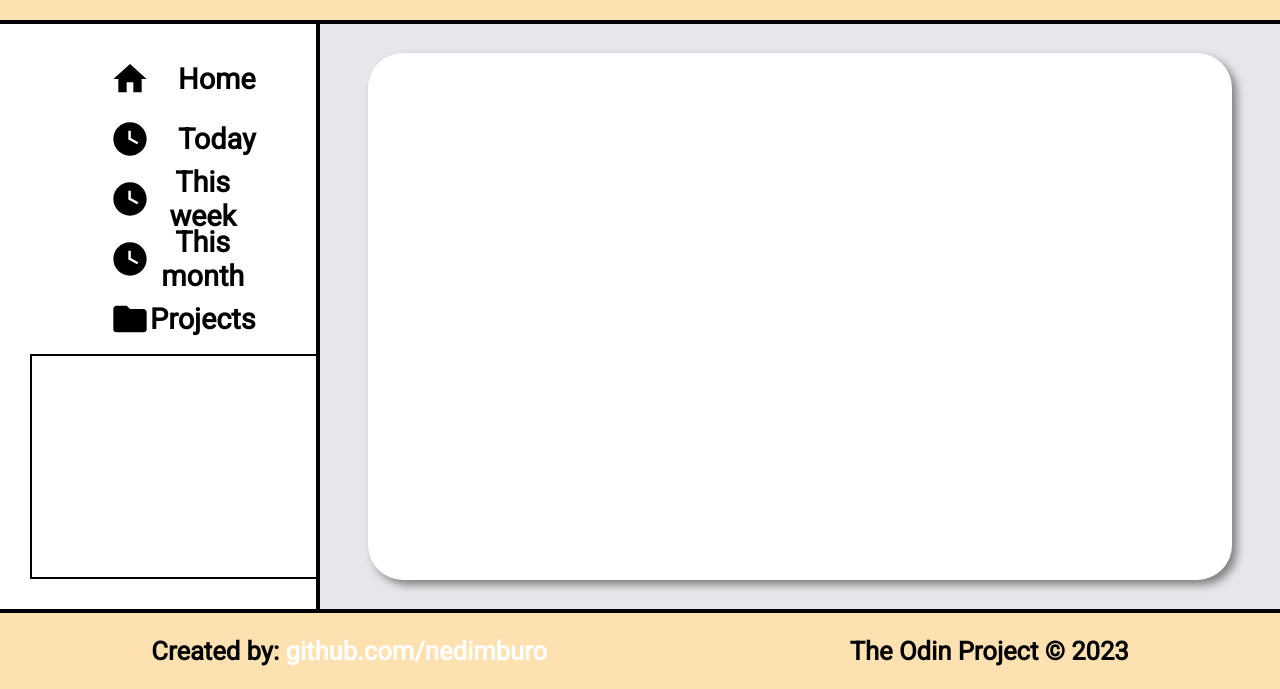
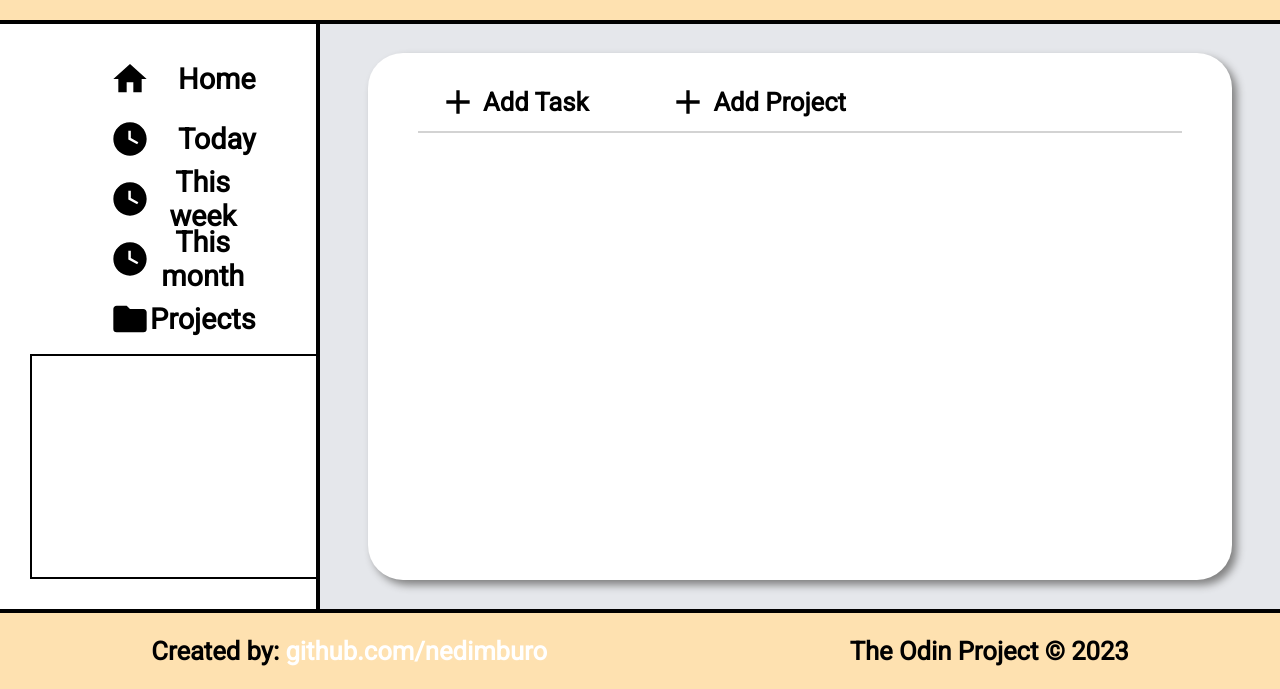
Before and after one commit to nedimburo/odin-todo-list, a website built with webpack: page dist/index.html in a window 1280 px wide. Shown: the part 111-800 px from the top of the page. Built offline with nearby package versions, Linux system fonts and the light colour scheme.

Commit message:
Created buttons for adding tasks and projects

```diff
--- a/dist/index.html
+++ b/dist/index.html
@@ -41,9 +41,21 @@
 
                 </div>
             </div>
-            <div id="todo-listing">
+            <div id="todo-content">
                 <div id="todo-container">
+                    <div id="buttons-container">
+                        <button class="add-button">
+                            <img class="add-icon" src="./icons/plus.svg" alt="Add">
+                            Add Task
+                        </button>
+                        <button class="add-button">
+                            <img class="add-icon" src="./icons/plus.svg" alt="Add">
+                            Add Project
+                        </button>
+                    </div>
+                    <div id="todo-listing">
 
+                    </div>
                 </div>
             </div>
         </div>
--- a/dist/style.css
+++ b/dist/style.css
@@ -43,7 +43,8 @@
     border-right: 4px solid black;
 }
 
-.side-bar-icon{
+.side-bar-icon,
+.add-icon{
     width: 40px;
     height: auto;
 }
@@ -60,7 +61,8 @@
     padding: 4px 80px;
 }
 
-.side-bar-item:hover{
+.side-bar-item:hover,
+.add-button:hover{
     background-color: #cbd5e1;
     border-radius: 5px;
 }
@@ -69,7 +71,7 @@
     border: 2px solid black;
 }
 
-#todo-listing{
+#todo-content{
     grid-column: 2 / 3;
     background-color: #e5e7eb;
     display: flex;
@@ -78,11 +80,36 @@
 }
 
 #todo-container{
+    padding: 20px 50px;
     width: 90%;
     height: 90%;
     background-color: white;
     border-radius: 35px;
     box-shadow: 5px 5px 8px gray;
+    display: grid;
+    grid-template-rows: 60px 1fr;
+}
+
+#buttons-container{
+    grid-row: 1 / 2;
+    display: flex;
+    gap: 40px;
+    border-bottom: 2px solid lightgray;
+}
+
+.add-button{
+    background: none;
+    border: none;
+    display: flex;
+    align-items: center;
+    gap: 5px;
+    font-size: 1.6rem;
+    font-weight: 700;
+    padding: 0 20px;
+}
+
+#todo-listing{
+    grid-row: 2 / 3;
 }
 
 #footer{
```
Also changed, not shown: dist/icons/plus.svg (added).
